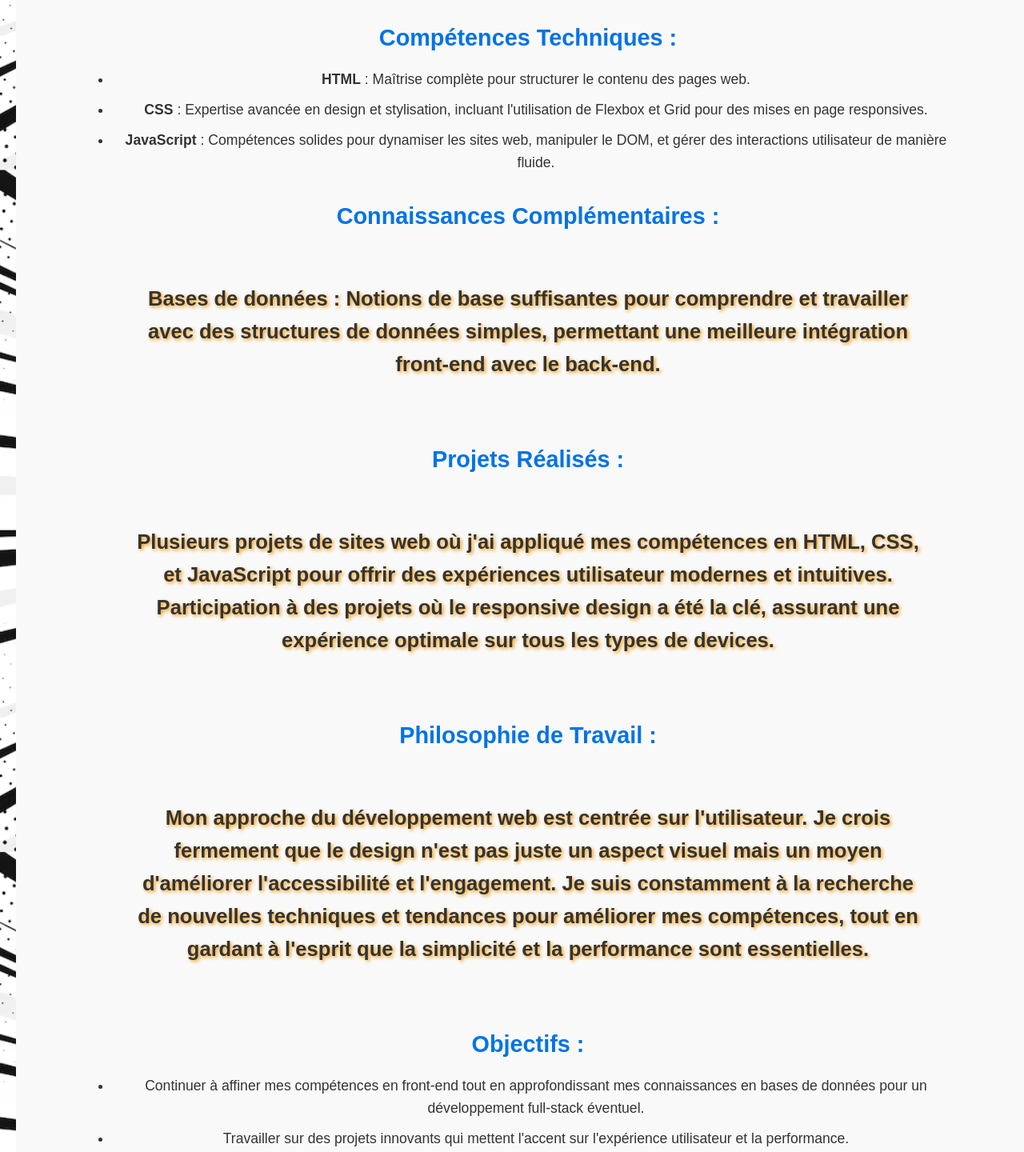
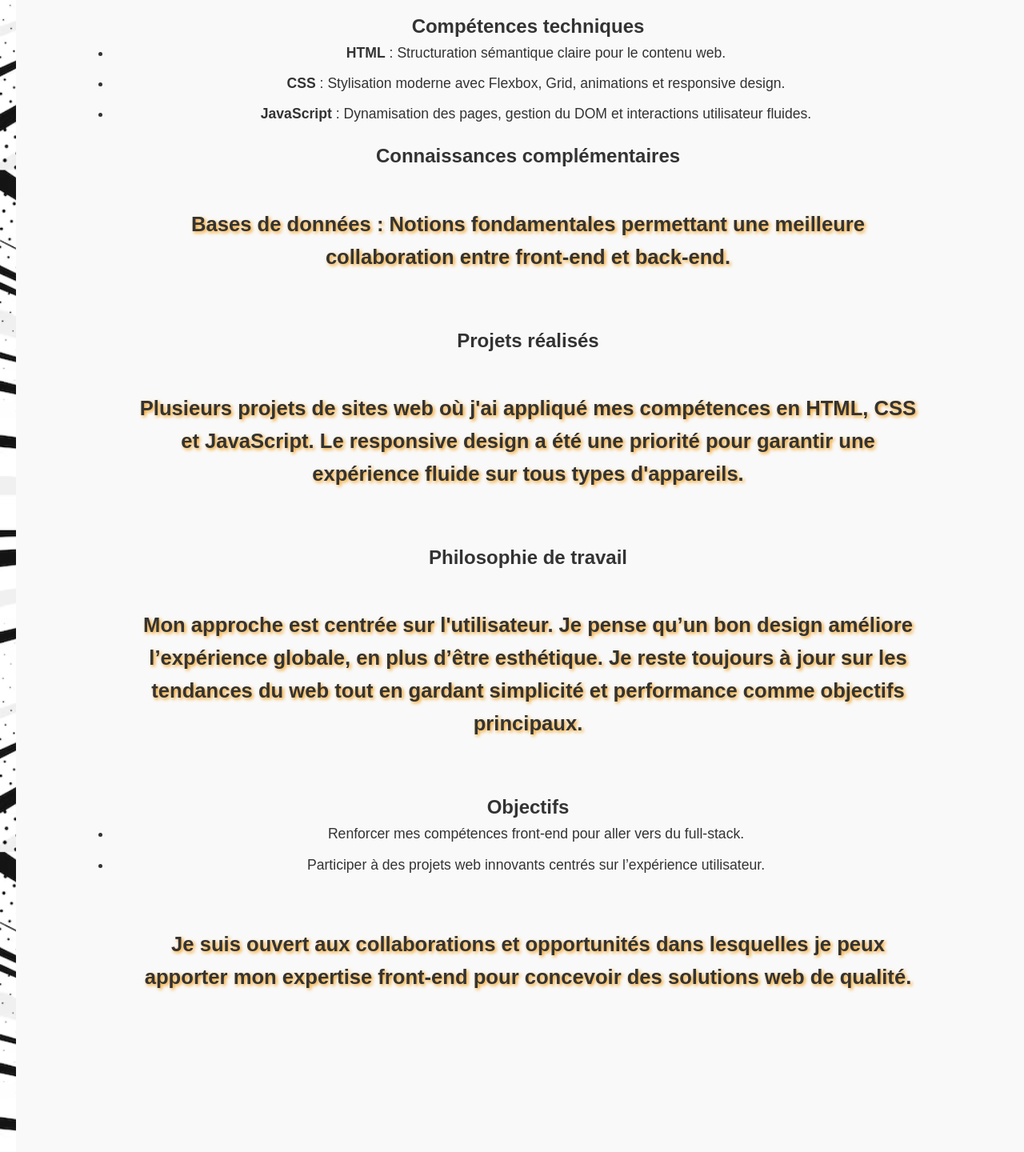
Before and after one commit to Kishny/Mon-Portfolio, a plain HTML site: page about.html in a window 1280 px wide. Shown: the part 640-2080 px from the top of the page at 80% size. Drawn offline with Linux system fonts and the light colour scheme.

Commit message:
Optimisation SEO de la page About avec classes conservées

```diff
--- a/about.html
+++ b/about.html
@@ -17,43 +17,44 @@
 <!DOCTYPE html>
 <html lang="fr">
   <head>
-    <link rel="icon" type="image/x-icon" href="img/Jeyko.dev logo.png" />
+    <meta charset="UTF-8" />
+    <meta name="viewport" content="width=device-width, initial-scale=1.0" />
     <meta
       name="description"
-      content="Je suis un développeur web freelance. Je crée
-    des sites modernes, responsives et performants, en mettant l'accent sur
-    l'expérience utilisateur et l'innovation pour particuliers et
-    professionnels. Découvrez mon portfolio et mes projets."
+      content="Jean, développeur web freelance. Je conçois des interfaces modernes et performantes avec HTML, CSS, JavaScript. Découvrez mon parcours, mes compétences et mes projets."
     />
-    <meta name="author" content="Jeyko" />
-    <meta charset="UTF-8" />
-    <meta name="viewport" content="width=device-width, initial-scale=1.0" />
-    <title>À propos ⎮ Jeyko - Développeur Web</title>
+    <meta name="author" content="Jean Volcy" />
+    <title>À propos | Jeyko - Développeur Web</title>
+    <link rel="icon" type="image/x-icon" href="img/Jeyko.dev logo.png" />
     <link rel="stylesheet" href="css/global.css" />
     <link rel="stylesheet" href="css/default.css" />
     <link rel="stylesheet" href="css/portfolio.css" />
   </head>
+
   <body>
     <header>
       <div class="container">
-        <!-- Logo video -->
+        <!-- Logo vidéo -->
         <div class="logo">
           <video autoplay muted loop playsinline>
             <source src="img/Jean VOLCY.mp4" type="video/mp4" />
-            Votre navigateur ne suporte pas les videos HTML5.
+            Votre navigateur ne supporte pas les vidéos HTML5.
           </video>
         </div>
         <!-- Navigation -->
         <nav>
           <ul>
             <li><a href="index.html">Home</a></li>
-            <li><a href="about.html">À propos de moi</a></li>
+            <li>
+              <a href="about.html" aria-current="page">À propos de moi</a>
+            </li>
             <li><a href="projects.html">Projets</a></li>
             <li><a href="contact.html">Contact</a></li>
           </ul>
         </nav>
       </div>
     </header>
+
     <main>
       <h1>À propos de moi</h1>
       <section id="about">
@@ -64,69 +65,61 @@
           maîtrise des technologies suivantes :
         </p>
 
-        <h3>Compétences Techniques :</h3>
+        <h2>Compétences techniques</h2>
         <ul>
           <li>
-            <strong>HTML</strong> : Maîtrise complète pour structurer le contenu
-            des pages web.
+            <strong>HTML</strong> : Structuration sémantique claire pour le
+            contenu web.
           </li>
           <li>
-            <strong>CSS</strong> : Expertise avancée en design et stylisation,
-            incluant l'utilisation de Flexbox et Grid pour des mises en page
-            responsives.
+            <strong>CSS</strong> : Stylisation moderne avec Flexbox, Grid,
+            animations et responsive design.
           </li>
           <li>
-            <strong>JavaScript</strong> : Compétences solides pour dynamiser les
-            sites web, manipuler le DOM, et gérer des interactions utilisateur
-            de manière fluide.
+            <strong>JavaScript</strong> : Dynamisation des pages, gestion du DOM
+            et interactions utilisateur fluides.
           </li>
         </ul>
 
-        <h3>Connaissances Complémentaires :</h3>
+        <h2>Connaissances complémentaires</h2>
         <p>
-          <strong>Bases de données</strong> : Notions de base suffisantes pour
-          comprendre et travailler avec des structures de données simples,
-          permettant une meilleure intégration front-end avec le back-end.
+          <strong>Bases de données</strong> : Notions fondamentales permettant
+          une meilleure collaboration entre front-end et back-end.
         </p>
 
-        <h3>Projets Réalisés :</h3>
+        <h2>Projets réalisés</h2>
         <p>
           Plusieurs projets de sites web où j'ai appliqué mes compétences en
-          HTML, CSS, et JavaScript pour offrir des expériences utilisateur
-          modernes et intuitives. Participation à des projets où le responsive
-          design a été la clé, assurant une expérience optimale sur tous les
-          types de devices.
+          HTML, CSS et JavaScript. Le responsive design a été une priorité pour
+          garantir une expérience fluide sur tous types d'appareils.
         </p>
 
-        <h3>Philosophie de Travail :</h3>
+        <h2>Philosophie de travail</h2>
         <p>
-          Mon approche du développement web est centrée sur l'utilisateur. Je
-          crois fermement que le design n'est pas juste un aspect visuel mais un
-          moyen d'améliorer l'accessibilité et l'engagement. Je suis constamment
-          à la recherche de nouvelles techniques et tendances pour améliorer mes
-          compétences, tout en gardant à l'esprit que la simplicité et la
-          performance sont essentielles.
+          Mon approche est centrée sur l'utilisateur. Je pense qu’un bon design
+          améliore l’expérience globale, en plus d’être esthétique. Je reste
+          toujours à jour sur les tendances du web tout en gardant simplicité et
+          performance comme objectifs principaux.
         </p>
 
-        <h3>Objectifs :</h3>
+        <h2>Objectifs</h2>
         <ul>
           <li>
-            Continuer à affiner mes compétences en front-end tout en
-            approfondissant mes connaissances en bases de données pour un
-            développement full-stack éventuel.
+            Renforcer mes compétences front-end pour aller vers du full-stack.
           </li>
           <li>
-            Travailler sur des projets innovants qui mettent l'accent sur
-            l'expérience utilisateur et la performance.
+            Participer à des projets web innovants centrés sur l’expérience
+            utilisateur.
           </li>
-          <p>
-            Je suis ouvert aux collaborations et aux nouvelles opportunités où
-            je peux apporter mon expertise en développement front-end pour créer
-            des solutions web de haute qualité.
-          </p>
         </ul>
+        <p>
+          Je suis ouvert aux collaborations et opportunités dans lesquelles je
+          peux apporter mon expertise front-end pour concevoir des solutions web
+          de qualité.
+        </p>
       </section>
     </main>
+
     <footer>
       <p>
         &copy; 2025 Jeyko.dev |
```
